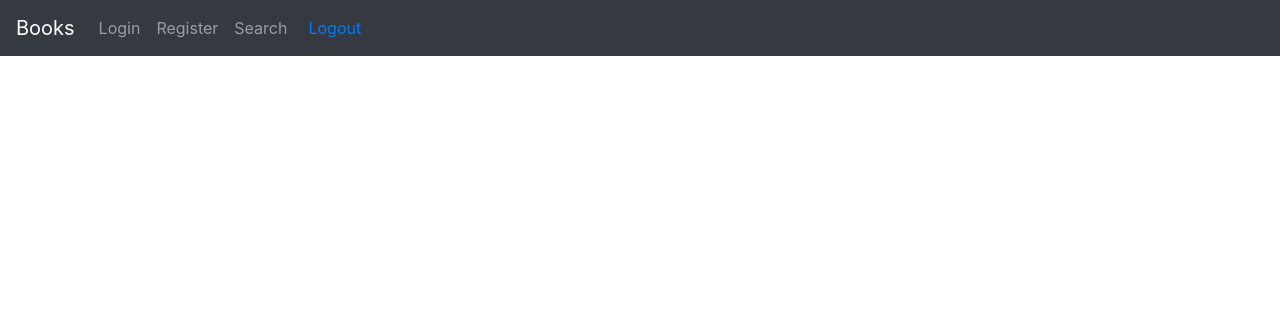
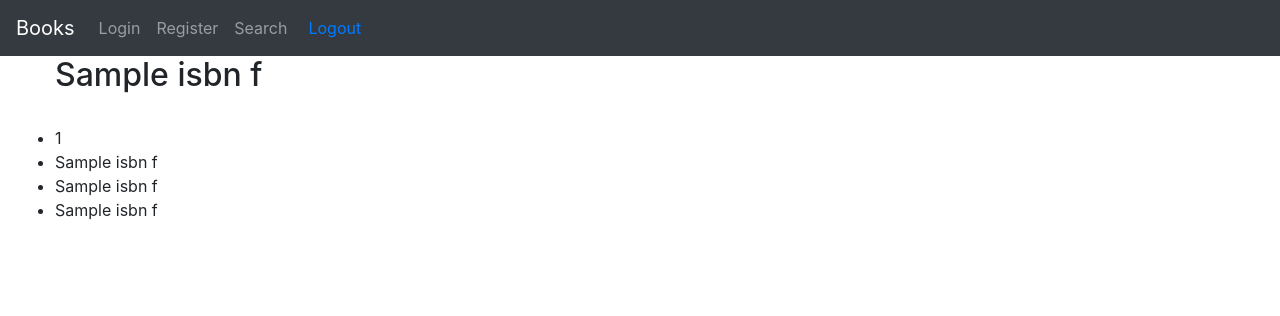
Before and after one commit to mminton21/project1, a Flask app: template templates/book.html in a window 1280 px wide. Shown: the top 316 px of the page. Run offline with Flask 2, Linux system fonts and the light colour scheme; the template is opened without the code that fills it: most values are stand-ins (such as "Sample title", 1, 10 or a date in 2020); some libraries are stand-ins or nearby versions.

Commit message:
Dynamically rendered book.html for all isbn links.

```diff
--- a/application.py
+++ b/application.py
@@ -88,5 +88,5 @@ def logout():
 
 @app.route("/<isbn>")
 def book_isbn(isbn):
-    #isbn_f = db.execute("SELECT * FROM books WHERE isbn is :isbn", {"isbn": isbn}).fetchall()
-    return render_template('book.html')
+    isbn_f = db.execute("SELECT * FROM books WHERE isbn = :isbn", {"isbn": isbn}).fetchall()
+    return render_template('book.html', isbn_f = isbn_f)
--- a/templates/book.html
+++ b/templates/book.html
@@ -3,4 +3,15 @@
 {% block title %}Book{% endblock %}
 {% block content %}
 
+<ul>
+    {% for v in isbn_f %}
+    <h2>{{v[1]}}</h2>
+    <br>
+    <li>{{v[0]}}</li>
+    <li>{{v[1]}}</li>
+    <li>{{v[2]}}</li>
+    <li>{{v[3]}}</li>
+    {% endfor %}
+</ul>
+
 {% endblock %}
```
